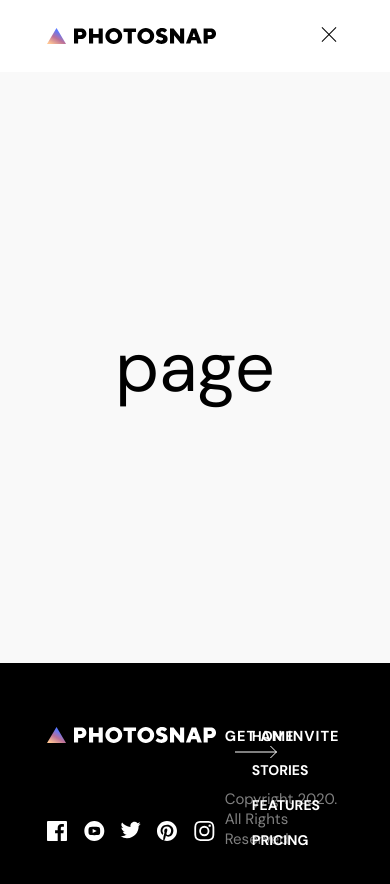
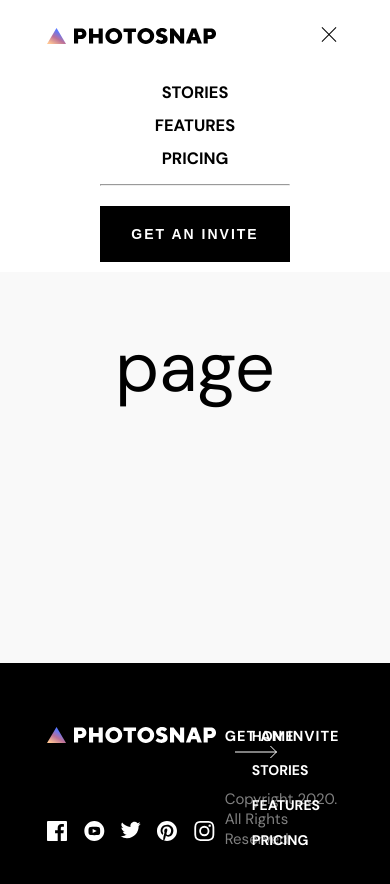
Before and after one commit to TiagoDiass/photosnap_website, a Next.js app: page / in a window 390 px wide. Both pictures are taken after a click on the button 327 px from the left and 36 px from the top of the page. Shown: the top 884 px of the page. Built offline with nearby package versions, Linux system fonts and the light colour scheme.

Commit message:
mobile menu in header done

```diff
--- a/components/Header/Header.elements.js
+++ b/components/Header/Header.elements.js
@@ -1,4 +1,4 @@
-import styled from 'styled-components';
+import styled, { keyframes } from 'styled-components';
 import Link from 'next/link';
 
 export const HeaderWrapper = styled.header`
@@ -84,3 +84,57 @@ export const MobileIcon = styled.button`
     display: block;
   }
 `;
+
+export const MobileMenu = styled.div`
+  position: fixed;
+  width: 100vw;
+  background-color: white;
+  left: 0;
+  padding: 1rem 10rem;
+  top: ${({ clicked }) => (clicked ? '7.2rem' : '-7.2rem')};
+  opacity: ${({ clicked }) => (clicked ? '1' : '0')};
+`;
+
+export const MobileNavigationList = styled.ul`
+  display: flex;
+  flex-direction: column;
+  align-items: center;
+  row-gap: 1.2rem;
+
+  li {
+    font-size: 1.65rem;
+    font-weight: 700;
+    text-transform: uppercase;
+  }
+
+  li:last-of-type {
+    margin-bottom: 1rem;
+  }
+`;
+
+export const CallToActionButtonMobile = styled.div`
+  margin-top: 2rem;
+  display: flex;
+  justify-content: center;
+
+  button {
+    outline: none;
+    border: none;
+    width: 30rem;
+    background-color: ${({ theme }) => theme.colors.black};
+    color: ${({ theme }) => theme.colors.white};
+    font-size: 1.4rem;
+    text-transform: uppercase;
+    letter-spacing: 2px;
+    padding: 2rem 1.2rem;
+    font-weight: 700;
+    cursor: pointer;
+
+    transition: all 0.25s ease;
+
+    &:hover {
+      background-color: ${({ theme }) => theme.colors.grey};
+      color: ${({ theme }) => theme.colors.black};
+    }
+  }
+`;
--- a/components/Header/Header.js
+++ b/components/Header/Header.js
@@ -8,6 +8,9 @@ import {
   NavigationList,
   CallToActionButton,
   MobileIcon,
+  MobileMenu,
+  MobileNavigationList,
+  CallToActionButtonMobile,
 } from './Header.elements';
 
 const Header = () => {
@@ -38,7 +41,27 @@ const Header = () => {
             )}
           </MobileIcon>
 
-          {/* <MobileMenu></MobileMenu> */}
+          {clicked && (
+            <MobileMenu clicked={clicked}>
+              <MobileNavigationList>
+                <li>
+                  <Link href='/'>Stories</Link>
+                </li>
+                <li>
+                  <Link href='/'>Features</Link>
+                </li>
+                <li>
+                  <Link href='/'>Pricing</Link>
+                </li>
+              </MobileNavigationList>
+
+              <hr />
+
+              <CallToActionButtonMobile>
+                <button>Get an invite</button>
+              </CallToActionButtonMobile>
+            </MobileMenu>
+          )}
 
           <NavigationList>
             <li>
```
